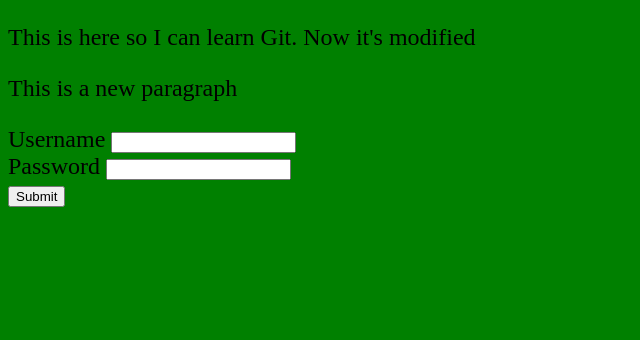
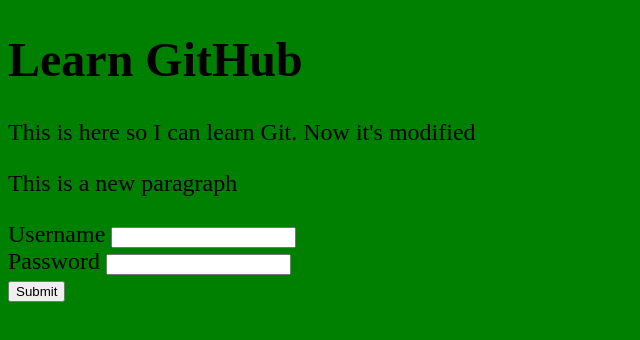
Before and after one commit to johnjoowho/learn-github, a plain HTML site: page index.html in a window 1280 px wide. Shown: the whole page, without its empty margins (0-640 px from the left). Drawn offline with Linux system fonts and the light colour scheme.

Commit message:
made requested changes for pr

```diff
--- a/index.html
+++ b/index.html
@@ -5,6 +5,7 @@
   <link rel="stylesheet" type="text/css" href="main.css">
 </head>
 <body>
+    <h1>Learn GitHub</h1>
     <p>This is here so I can learn Git. Now it's modified</p>
     <p>This is a new paragraph</p>
     <form name="signup" action="/signup">
```
